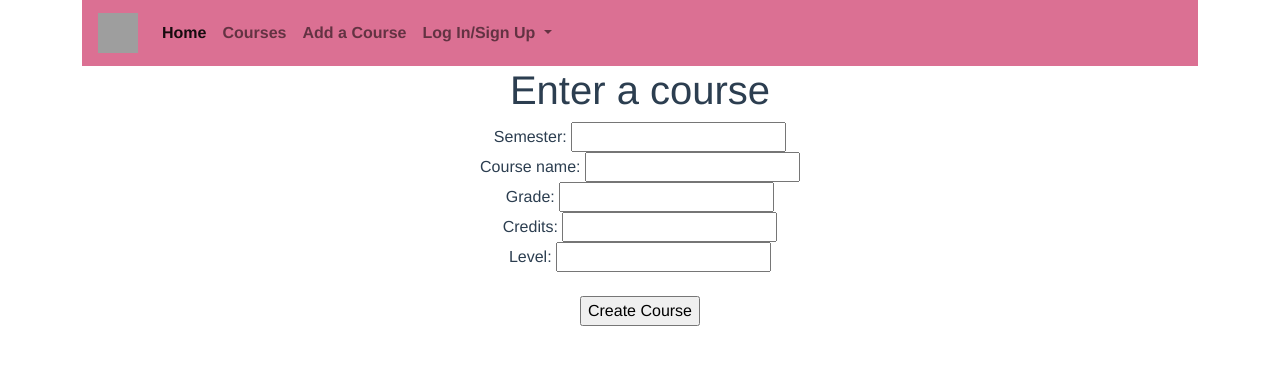
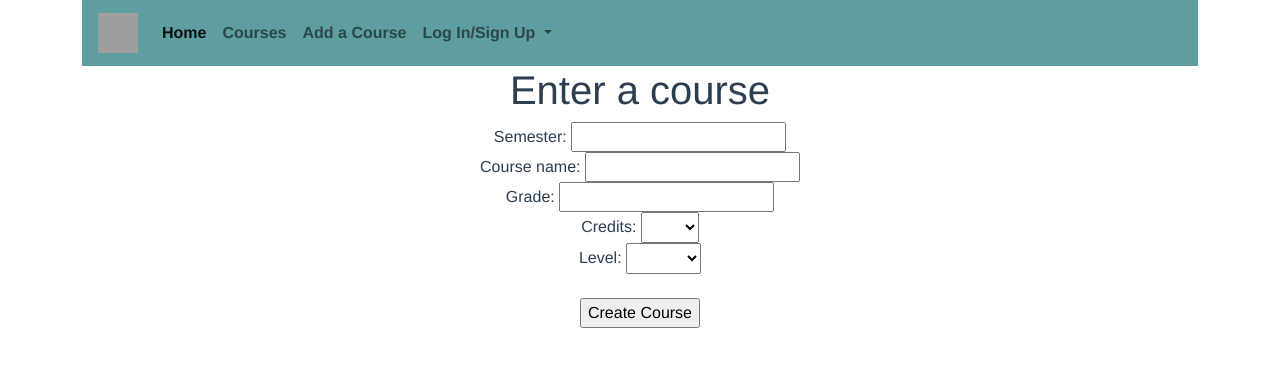
Before and after one commit to DeanaVandegriff/my-gpa-calculator-app, a Vue app: page /courses/new in a window 1280 px wide. Shown: the top 366 px of the page. Built offline with nearby package versions, Linux system fonts and the light colour scheme; grey boxes are pictures that could not be loaded.

Commit message:
adds dropdown options to create page

```diff
--- a/src/App.vue
+++ b/src/App.vue
@@ -1,6 +1,6 @@
 <template>
   <div class="container">
-    <nav class="navbar navbar-expand-lg navbar-light" style="background-color: palevioletred">
+    <nav class="navbar navbar-expand-lg navbar-light" style="background-color: cadetblue">
       <a class="navbar-brand" href="#">
         <img
           src="https://thumbs.dreamstime.com/b/calculator-icon-isolated-white-background-vector-185767448.jpg"
--- a/src/views/CoursesIndex.vue
+++ b/src/views/CoursesIndex.vue
@@ -19,6 +19,7 @@ export default {
 <template>
   <div class="index">
     <h1>Courses</h1>
+    <h1>GPA:</h1>
 
     <!-- <div v-for="course in courses" v-bind:key="course.id">
       <h2>Course: {{ course.name }}</h2>
--- a/src/views/CoursesNew.vue
+++ b/src/views/CoursesNew.vue
@@ -12,7 +12,7 @@ export default {
     createCourse: function () {
       console.log("Enter a Course");
       axios
-        .post("http://localhost:3000/courses", this.newCoursesParams)
+        .post("http://localhost:3000/courses.json", this.newCoursesParams)
         .then((response) => {
           console.log("course entered", response.data);
         })
@@ -40,11 +40,20 @@ export default {
         </div>
         <div class="course-group">
           Credits:
-          <input type="text" v-model="newCoursesParams.credits" />
+          <select class="custom-select-sm" v-model="newCoursesParams.credits">
+            <option selected>credits</option>
+            <option>0.5</option>
+            <option>1</option>
+          </select>
         </div>
         <div class="course-group">
           Level:
-          <input type="text" v-model="newCoursesParams.level" />
+          <select class="custom-select-sm" v-model="newCoursesParams.level">
+            <option selected>levels</option>
+            <option>traditional</option>
+            <option>honors</option>
+            <option>AP</option>
+          </select>
         </div>
       </div>
       <br />
```
